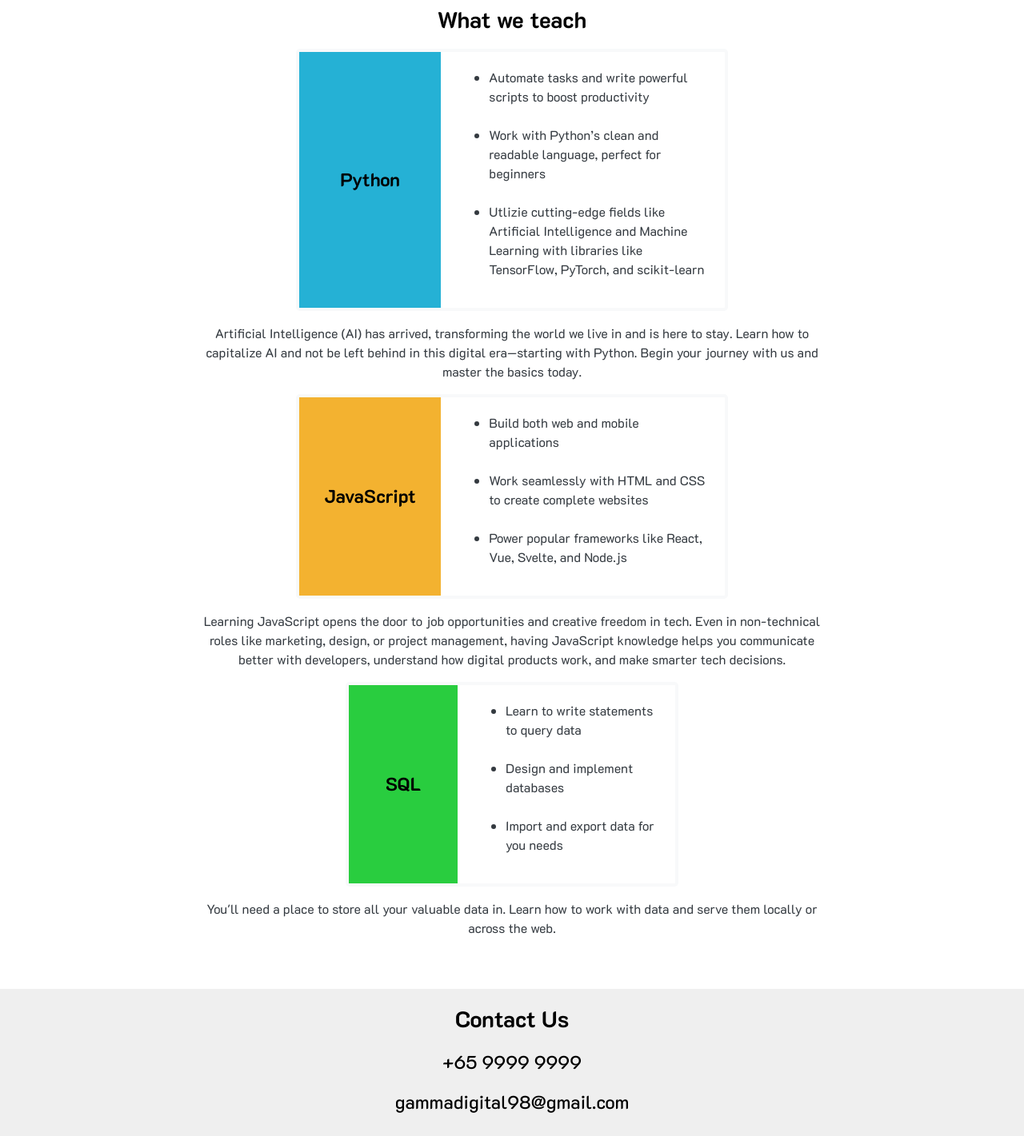
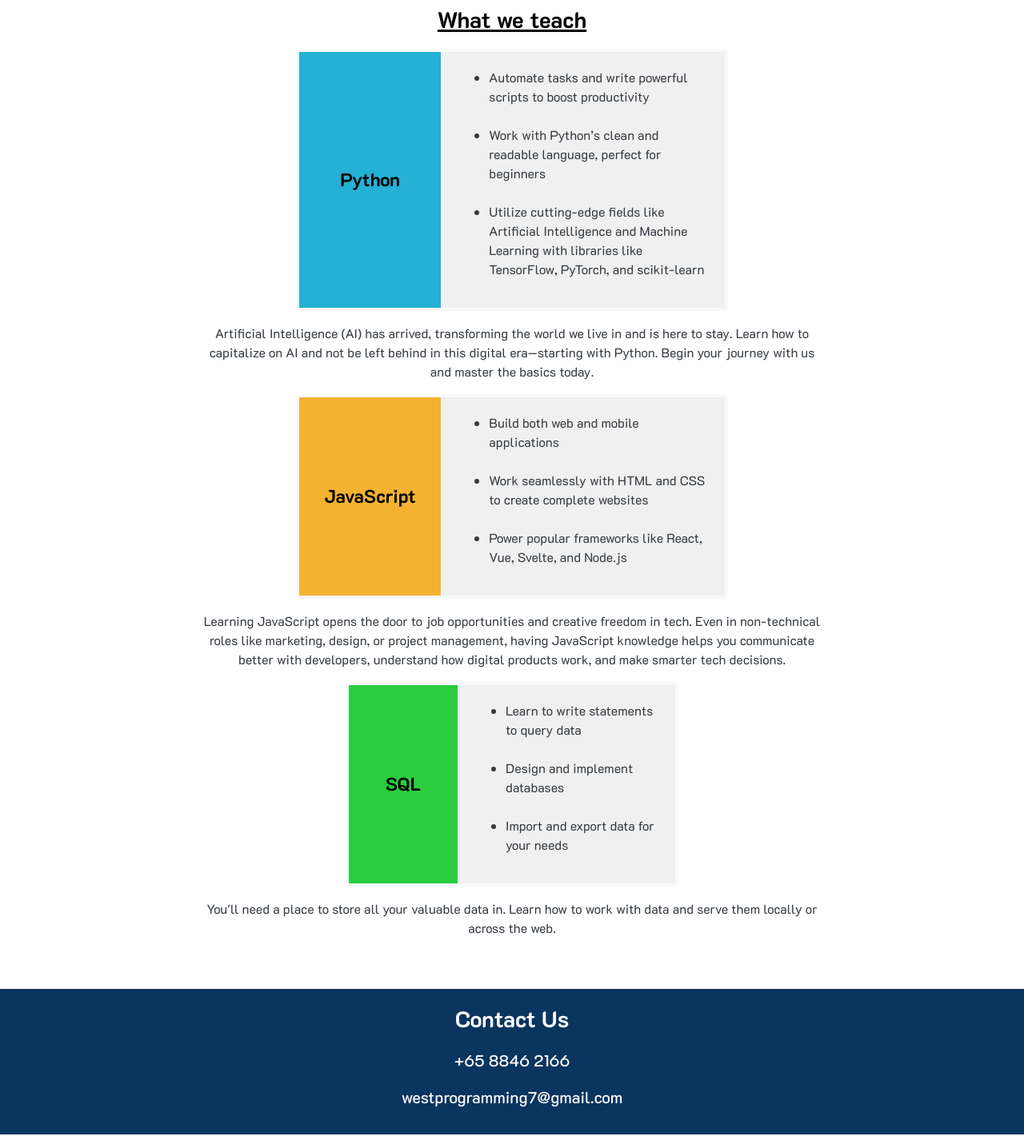
Before and after one commit to westprogramming/westprogramming.github.io, a plain HTML site: page index.html in a window 1280 px wide. Shown: the part 1619-3040 px from the top of the page at 80% size. Drawn offline with nearby package versions, Linux system fonts and the light colour scheme; no server answers; a web font is replaced by a local one.

Commit message:
Update index.html

```diff
--- a/index.html
+++ b/index.html
@@ -68,7 +68,7 @@ export const ExponentialObject{
     <div class="container">
         <div class="row">
             <div class="col-md-8 mx-auto">
-                <h2 class="text-center text-md-center" style="margin-top:50px; margin-bottom:0px;">What we offer</h2>
+                <h2 class="text-center text-md-center" style="margin-top:50px; margin-bottom:0px;"><u>What we offer</u></h2>
                 <div class="row feature-grid">
                     <div class="col-sm-6">
                         <div class="media">
@@ -90,7 +90,7 @@ export const ExponentialObject{
                                 </div>
                             </div>
                             <div class="media-body">
-                                Conveniece of your own home, or virtually
+                                Convenience of your own home, or virtually
                             </div>
                         </div>
                     </div>
@@ -141,7 +141,7 @@ export const ExponentialObject{
     <div class="container">
         <div class="row">
             <div class="col-md-8 mx-auto">
-                <h2 class="text-center text-md-center">Our rates</h2>
+                <h2 class="text-center text-md-center"><u>Our rates</u></h2>
             </div>
         </div>
 <div class="d-flex flex-column align-items-center">
@@ -157,11 +157,11 @@ export const ExponentialObject{
     <div class="container">
         <div class="row">
             <div class="col-md-8 mx-auto">
-                <h2 class="text-center text-md-center">What we teach</h2>
+                <h2 class="text-center text-md-center"><u>What we teach</u></h2>
             </div>
         </div>
 <div class="d-flex flex-column align-items-center">
-<div class="card mb-3" style="max-width: 540px;">
+<div class="card mb-3" style="max-width: 540px; background-color:#F0F0F0;">
   <div class="row no-gutters">
     <div class="col-md-4 d-flex align-items-center justify-content-center"
 		style="background-color:#25b1d5"
@@ -173,7 +173,7 @@ export const ExponentialObject{
 <ul>
   <li>Automate tasks and write powerful scripts to boost productivity</li><br/>
   <li>Work with Python’s clean and readable language, perfect for beginners</li><br/>
-  <li>Utlizie cutting-edge fields like Artificial Intelligence and Machine Learning with libraries like TensorFlow, PyTorch, and scikit-learn</li>
+  <li>Utilize cutting-edge fields like Artificial Intelligence and Machine Learning with libraries like TensorFlow, PyTorch, and scikit-learn</li>
 </ul>
 	</div>
     </div>
@@ -181,10 +181,10 @@ export const ExponentialObject{
 </div>
 	<p class="text-center" style="width:70%">
 Artificial Intelligence (AI) has arrived, transforming the world we live in and is here to stay.
-Learn how to capitalize AI and not be left behind in this digital era—starting with Python. Begin your journey with us and master the basics today.
+Learn how to capitalize on AI and not be left behind in this digital era—starting with Python. Begin your journey with us and master the basics today.
 
 </p>
-<div class="card mb-3" style="max-width: 540px;">
+<div class="card mb-3" style="max-width: 540px; background-color:#F0F0F0;">
   <div class="row no-gutters">
     <div class="col-md-4 d-flex align-items-center justify-content-center"
 		style="background-color:#f3b230"
@@ -208,7 +208,7 @@ Learn how to capitalize AI and not be left behind in this digital era—starting
   knowledge helps you communicate better with developers, understand how digital products work,
   and make smarter tech decisions.
 </p>
-<div class="card mb-3" style="max-width: 540px;">
+<div class="card mb-3" style="max-width: 540px; background-color:#F0F0F0;">
   <div class="row no-gutters">
     <div class="col-md-4 d-flex align-items-center justify-content-center"
 		style="background-color:#29CD3F"
@@ -220,7 +220,7 @@ Learn how to capitalize AI and not be left behind in this digital era—starting
 <ul>
   <li>Learn to write statements to query data</li><br/>
   <li>Design and implement databases</li><br/>
-  <li>Import and export data for you needs</li>
+  <li>Import and export data for your needs</li>
 </ul>
 	</div>
     </div>
@@ -233,16 +233,16 @@ You'll need a place to store all your valuable data in. Learn how to work with d
 </section>
 
 <!--Contact-->
-<section class="py-3" id="scroll-target" style="background-color:#EFEFEF">
+<section class="py-3" id="scroll-target" style="background-color:#0a355f;">
     <div class="container">
         <div class="row">
             <div class="col-md-8 mx-auto">
-                <h2 class="text-center text-md-center">Contact Us</h2>
+                <h2 style="color:white;" class="text-center text-md-center">Contact Us</h2>
             </div>
         </div>
 <div class="d-flex flex-column align-items-center">
-<h3 class="font-weight-medium">+65 9999 9999</h3>
-<h3 class="font-weight-medium">gammadigital98@gmail.com</h3>
+<h4 style="color:white;" class="font-weight-medium">+65 8846 2166</h4>
+<h4 style="color:white;" class="font-weight-medium">westprogramming7@gmail.com</h4>
   </div>
     </div>
 </section>
@@ -269,6 +269,12 @@ You'll need a place to store all your valuable data in. Learn how to work with d
 </html>
 
 <style>
+u{
+  text-decoration-line: underline;
+  text-underline-offset: 2px;
+text-decoration-thickness: 3px;
+}
+
 .cal-sans-regular {
   font-family: "Cal Sans", sans-serif;
   font-weight: 400;
```
